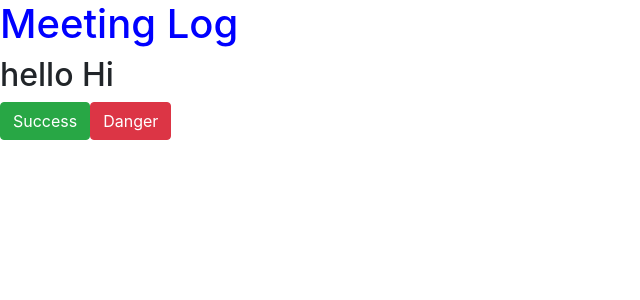
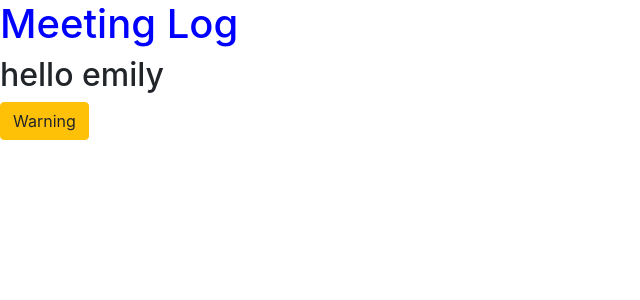
Before and after one commit to emilyedalton/firebaseMeeting, a React (Create React App) app in the folder client/: page / in a window 1280 px wide. Shown: the top 300 px of the page, without its empty margins (0-640 px from the left). Built offline with nearby package versions, Linux system fonts and the light colour scheme.

Commit message:
adding a state 'user'

```diff
--- a/client/src/App.js
+++ b/client/src/App.js
@@ -6,16 +6,16 @@ class App extends Component {
 constructor(){
   super();
   this.state = {
-    user: 'bobby'
+    user: 'emily'
   }
 }
 
-
+// we have created a state. capturing the name of the variable in a property.
   render() {
     return (
       <div className="App">
         <h1>Meeting Log</h1>
-        <Home />
+        <Home user ={this.state.user} />
       </div>
     );
   }
--- a/client/src/components/Home/index.js
+++ b/client/src/components/Home/index.js
@@ -7,9 +7,15 @@ render(){
     return(
 <div>
 
-    <h2>hello Hi</h2>
+    <h2>hello {user}</h2>
+
+    { user == null && (
+        <div>
     <button type="button" className="btn btn-success">Success</button>
     <button type="button" className="btn btn-danger">Danger</button>
+    </div>)}
+    {user && ( <div><button type="button" className="btn btn-warning">Warning</button></div>
+    )}
 </div>
 
     )
```
